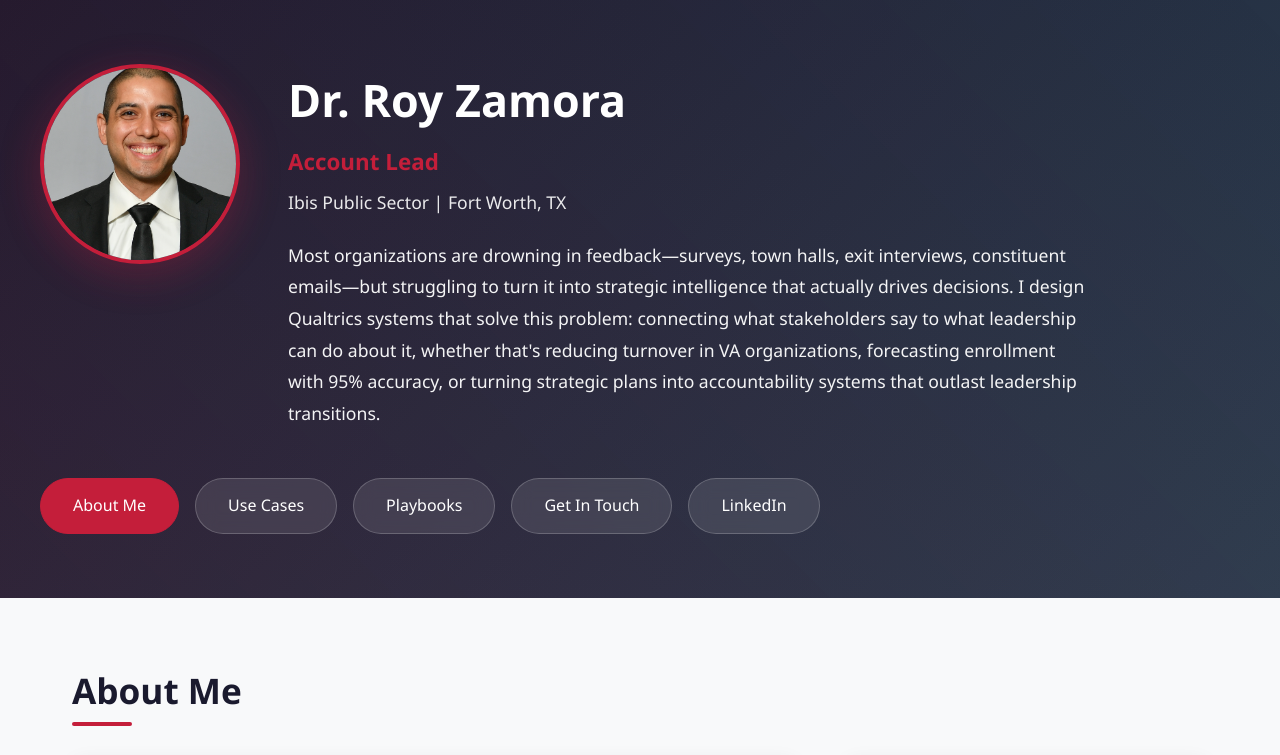
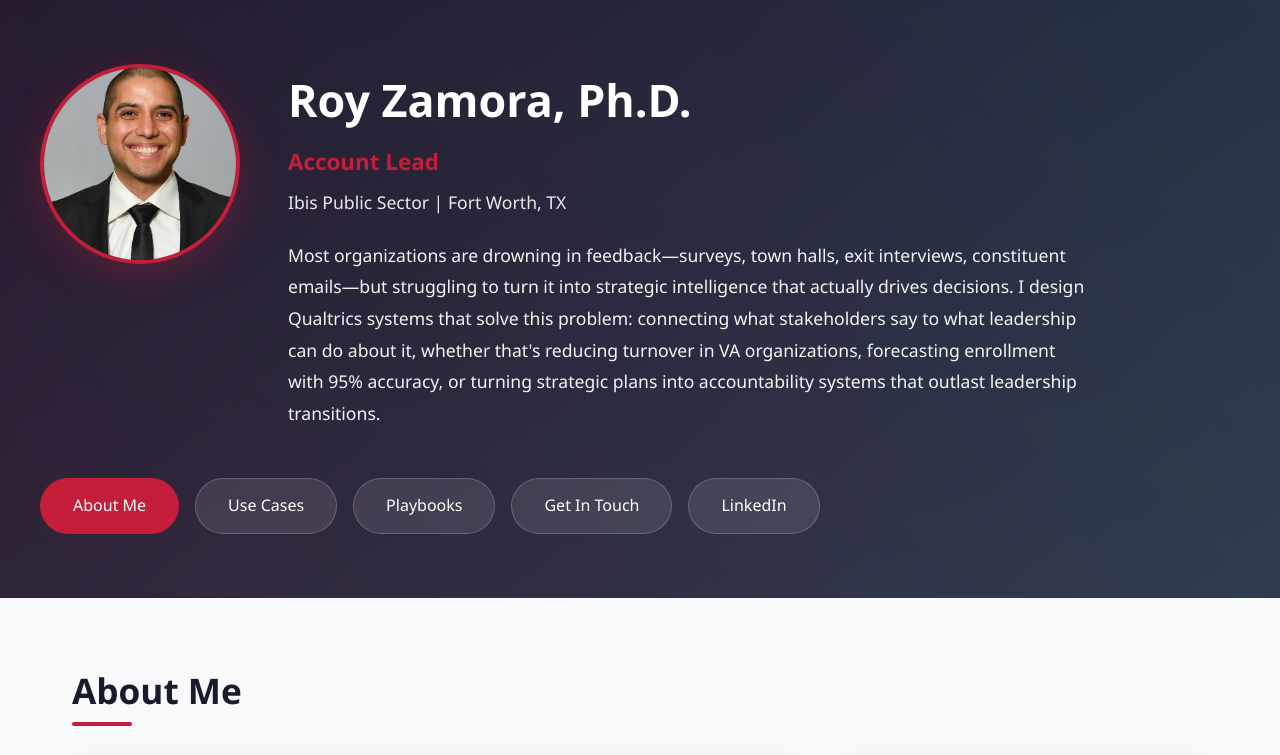
Before and after one commit to royzjr2/ibis, a plain HTML site: page index.html in a window 1280 px wide. Shown: the top 755 px of the page. Drawn offline with Linux system fonts and the light colour scheme.

Commit message:
Update profile name to include Ph.D.

```diff
--- a/index.html
+++ b/index.html
@@ -571,7 +571,7 @@
                     <img src="ZamoraRoy.jpg" alt="Roy Zamora" class="profile-image">
                 </div>
                 <div class="profile-info">
-                    <h1>Dr. Roy Zamora</h1>
+                    <h1>Roy Zamora, Ph.D.</h1>
                     <div class="title"> Account Lead </div>
                     <div class="company">Ibis Public Sector | Fort Worth, TX</div>
                     <p class="profile-tagline">
```
